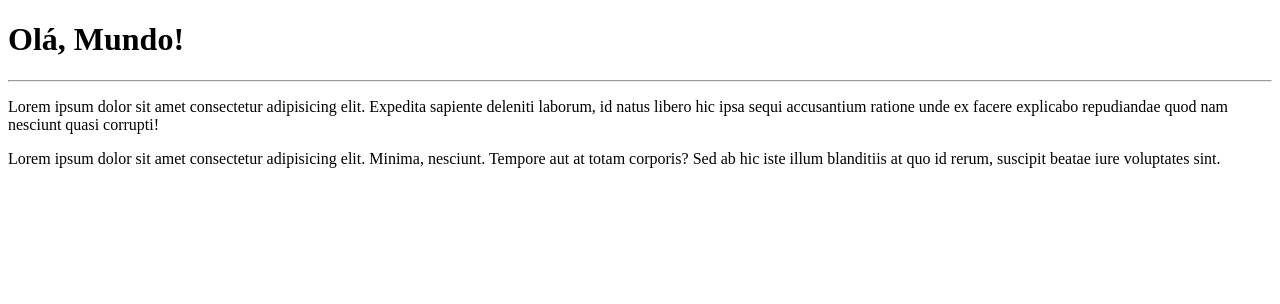
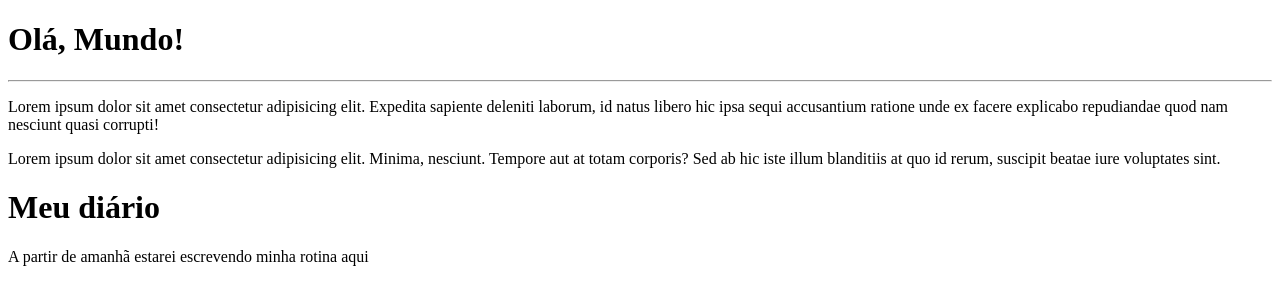
Before and after one commit to michelerocha/Ola-Mundo, a plain HTML site: page Site-exemplo/index.html in a window 1280 px wide. Drawn offline with Linux system fonts and the light colour scheme.

Commit message:
Atualização do index.html
Adicionei um diário

```diff
--- a/Site-exemplo/index.html
+++ b/Site-exemplo/index.html
@@ -10,5 +10,8 @@
    <hr>
    <p>Lorem ipsum dolor sit amet consectetur adipisicing elit. Expedita sapiente deleniti laborum, id natus libero hic ipsa sequi accusantium ratione unde ex facere explicabo repudiandae quod nam nesciunt quasi corrupti!</p>
    <p>Lorem ipsum dolor sit amet consectetur adipisicing elit. Minima, nesciunt. Tempore aut at totam corporis? Sed ab hic iste illum blanditiis at quo id rerum, suscipit beatae iure voluptates sint.</p>
+
+   <h1>Meu diário</h1>
+   <p>A partir de amanhã estarei escrevendo minha rotina aqui</p>
 </body>
 </html>
```
Also changed, not shown: 1 other file.
